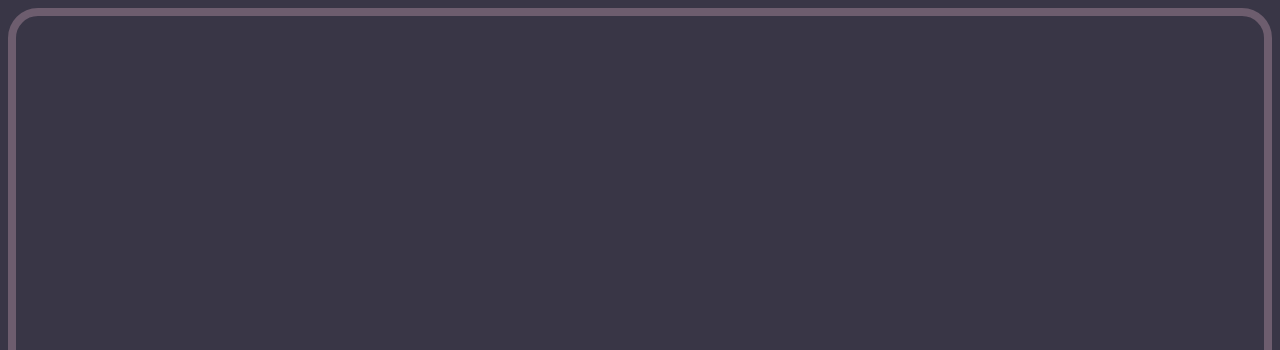
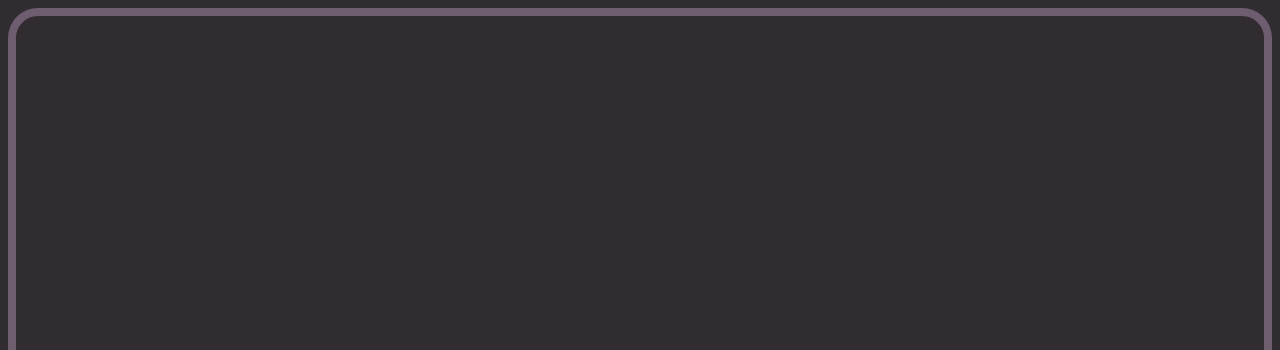
Before and after one commit to PillowGit/FullyHacks-2023, a plain HTML site: page PillowTest.html in a window 1280 px wide. Shown: the top 350 px of the page. Drawn offline with Linux system fonts and the light colour scheme.

Commit message:
fuck it we ball

```diff
--- a/PillowTest.css
+++ b/PillowTest.css
@@ -1,6 +1,8 @@
 body {
-  background-color: #393646;
+  background-color: #302c30;
   font-family: "Gill Sans", "Gill Sans MT", Calibri, "Trebuchet MS", sans-serif;
+  -webkit-text-stroke-width: 4px;
+  -webkit-text-stroke-color: black;
   color: #f4eee0;
 }
 
@@ -72,6 +74,7 @@ body {
 }
 
 .plain-text {
+  -webkit-text-stroke-width: 1;
   border: 0px solid saddlebrown;
   font-size: 40px;
   border-radius: 50px;
```
